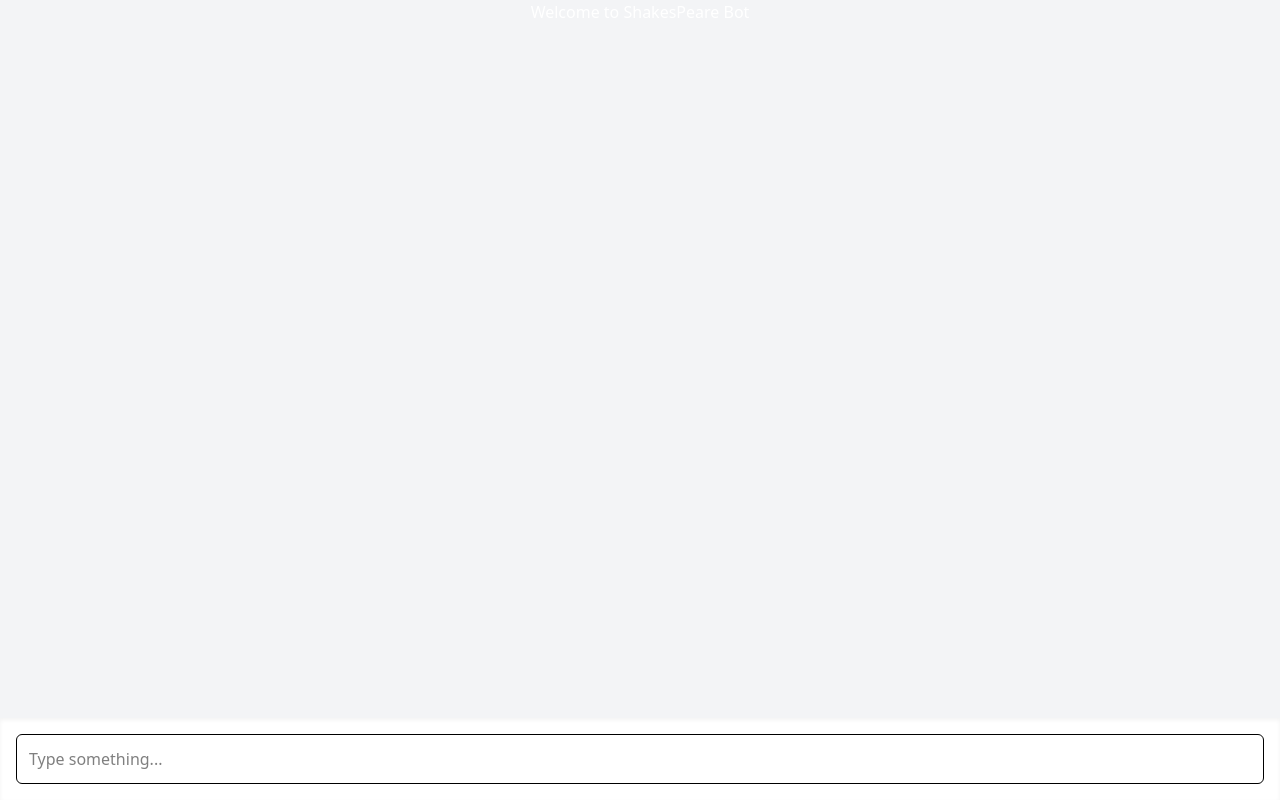
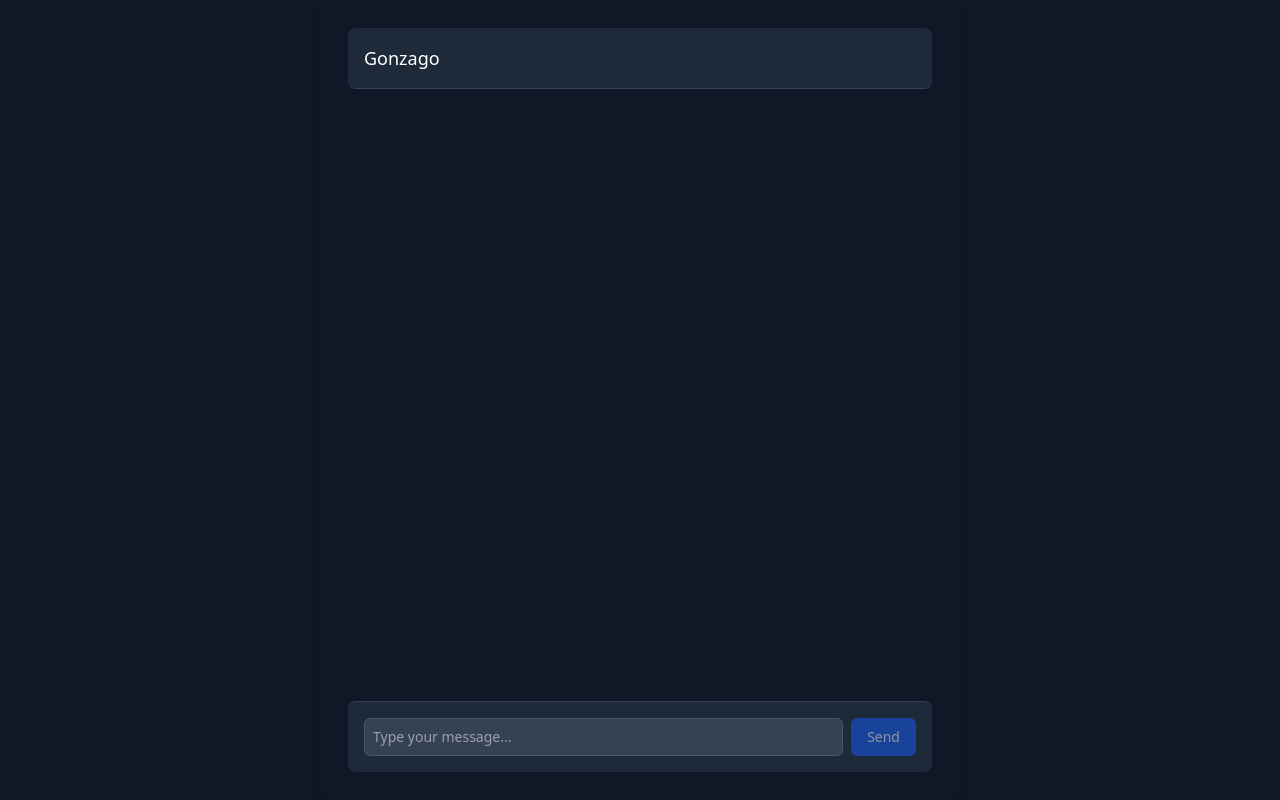
Before and after one commit to hasanmiraz/shakespeareChatBot, a React (Vite) app in the folder shakespeareChatBotFE/: page / in a window 1280 px wide. Built offline with nearby package versions, Linux system fonts and the light colour scheme.

Commit message:
frontend

```diff
--- a/shakespeareChatBotFE/src/App.tsx
+++ b/shakespeareChatBotFE/src/App.tsx
@@ -1,32 +1,14 @@
-import React, { useState } from "react";
-import Welcome from "./components/welcome";
+import React from 'react';
+import ChatPage from './ChatPage';
 
-export default function App() {
-  const [showText, setShowText] = useState(true);
-  const [input, setInput] = useState("");
-
-  const handleInputChange = (e) => {
-    setInput(e.target.value);
-    if (e.target.value.trim() !== "") {
-      setShowText(false);
-    }
-  };
-
+const App: React.FC = () => {
   return (
-    <div className="min-h-screen flex flex-col justify-between items-center bg-gray-100">
-      {/* Center Text */}
-      <Welcome></Welcome>
-
-      {/* Bottom Input */}
-      <div className="w-full p-4 bg-white shadow-inner">
-        <input
-          type="text"
-          className="w-full p-3 border rounded-md focus:outline-none focus:ring-2 focus:ring-blue-400"
-          placeholder="Type something..."
-          value={input}
-          onChange={handleInputChange}
-        />
+    <div className="h-screen bg-gray-900 flex items-center justify-center">
+      <div className="w-1/2 h-full">
+        <ChatPage />
       </div>
     </div>
   );
-}
+};
+
+export default App;
--- /dev/null
+++ b/shakespeareChatBotFE/src/ChatPage.tsx
@@ -0,0 +1,126 @@
+import { useState, useRef, useEffect, FC, KeyboardEvent } from 'react';
+
+type Message = {
+  sender: 'user' | 'assistant';
+  text: string;
+};
+
+type ChatResponse = {
+  query: string;
+  response: string;
+};
+
+const ChatPage: FC = () => {
+  const [messages, setMessages] = useState<Message[]>([]);
+  const [inputValue, setInputValue] = useState<string>('');
+  const [isLoading, setIsLoading] = useState<boolean>(false);
+  const bottomRef = useRef<HTMLDivElement | null>(null);
+
+  useEffect(() => {
+    bottomRef.current?.scrollIntoView({ behavior: 'smooth' });
+  }, [messages]);
+
+  const sendMessage = async () => {
+    const trimmed = inputValue.trim();
+    if (!trimmed) return;
+
+    setMessages((prev) => [...prev, { sender: 'user', text: trimmed }]);
+    setInputValue('');
+    setIsLoading(true);
+
+    const previousUserMessages = messages
+      .filter((msg) => msg.sender === 'user')
+      .map((msg) => msg.text)
+      .join(' | ');
+
+    let combinedQuery = trimmed;
+    if (previousUserMessages.length > 0) {
+      combinedQuery = `${trimmed}. remember previous prompts: {${previousUserMessages.replace(/\?/g, '')}}`;
+    }
+
+    try {
+      const encoded = encodeURIComponent(combinedQuery);
+      const res = await fetch(`http://127.0.0.1:8000/chatbot/${encoded}`, {
+        method: 'GET',
+      });
+
+      const data: ChatResponse = await res.json();
+      console.log('FastAPI returned:', data);
+
+      const assistantReply = data.response;
+      setMessages((prev) => [
+        ...prev,
+        { sender: 'assistant', text: assistantReply },
+      ]);
+    } catch (err) {
+      console.error('Error talking to /chatbot:', err);
+      setMessages((prev) => [
+        ...prev,
+        { sender: 'assistant', text: 'Error: could not reach server.' },
+      ]);
+    } finally {
+      setIsLoading(false);
+    }
+  };
+
+  const handleKeyDown = (e: KeyboardEvent<HTMLTextAreaElement>) => {
+    if (e.key === 'Enter' && !e.shiftKey) {
+      e.preventDefault();
+      if (!isLoading) sendMessage();
+    }
+  };
+
+  return (
+    <div className="flex flex-col h-full p-7 rounded-lg shadow-lg overflow-hidden">
+      <header className="p-4 border-b border-gray-700 bg-gray-800 rounded-lg">
+        <h2 className="text-lg font-medium text-white">Gonzago</h2>
+      </header>
+
+      <main className="flex-grow p-4 overflow-y-auto bg-gray-900">
+        <div className="flex flex-col space-y-2">
+          {messages.map((msg, idx) => (
+            <div
+              key={idx}
+              className={`
+                max-w-[70%] px-4 py-2 rounded-lg whitespace-pre-wrap break-words
+                ${msg.sender === 'user'
+                  ? 'bg-blue-600 text-white self-end ml-auto rounded-tr-none'
+                  : 'bg-gray-700 text-gray-100 self-start mr-auto rounded-tl-none'}
+              `}
+            >
+              {msg.text}
+            </div>
+          ))}
+          <div ref={bottomRef} />
+        </div>
+      </main>
+
+      <footer className="p-4 border-t border-gray-700 bg-gray-800 flex rounded-lg">
+        <textarea
+          className="flex-grow resize-none border border-gray-600 rounded-md p-2 text-sm bg-gray-700 text-gray-100 placeholder-gray-400 focus:outline-none focus:ring-2 focus:ring-blue-500 focus:border-transparent"
+          placeholder="Type your message..."
+          value={inputValue}
+          onChange={(e) => setInputValue(e.target.value)}
+          onKeyDown={handleKeyDown}
+          rows={1}
+          disabled={isLoading}
+        />
+        <button
+          className={`
+            ml-2 px-4 py-2 rounded-md text-sm font-medium
+            ${isLoading || !inputValue.trim()
+              ? 'bg-blue-600 opacity-50 cursor-not-allowed'
+              : 'bg-blue-500 hover:bg-blue-600'}
+            text-white
+          `}
+          onClick={sendMessage}
+          disabled={isLoading || !inputValue.trim()}
+        >
+          {isLoading ? '…' : 'Send'}
+        </button>
+      </footer>
+    </div>
+  );
+};
+
+export default ChatPage;
```
Also changed, not shown: 2 other files (tests, documents, lock files or other folders).
